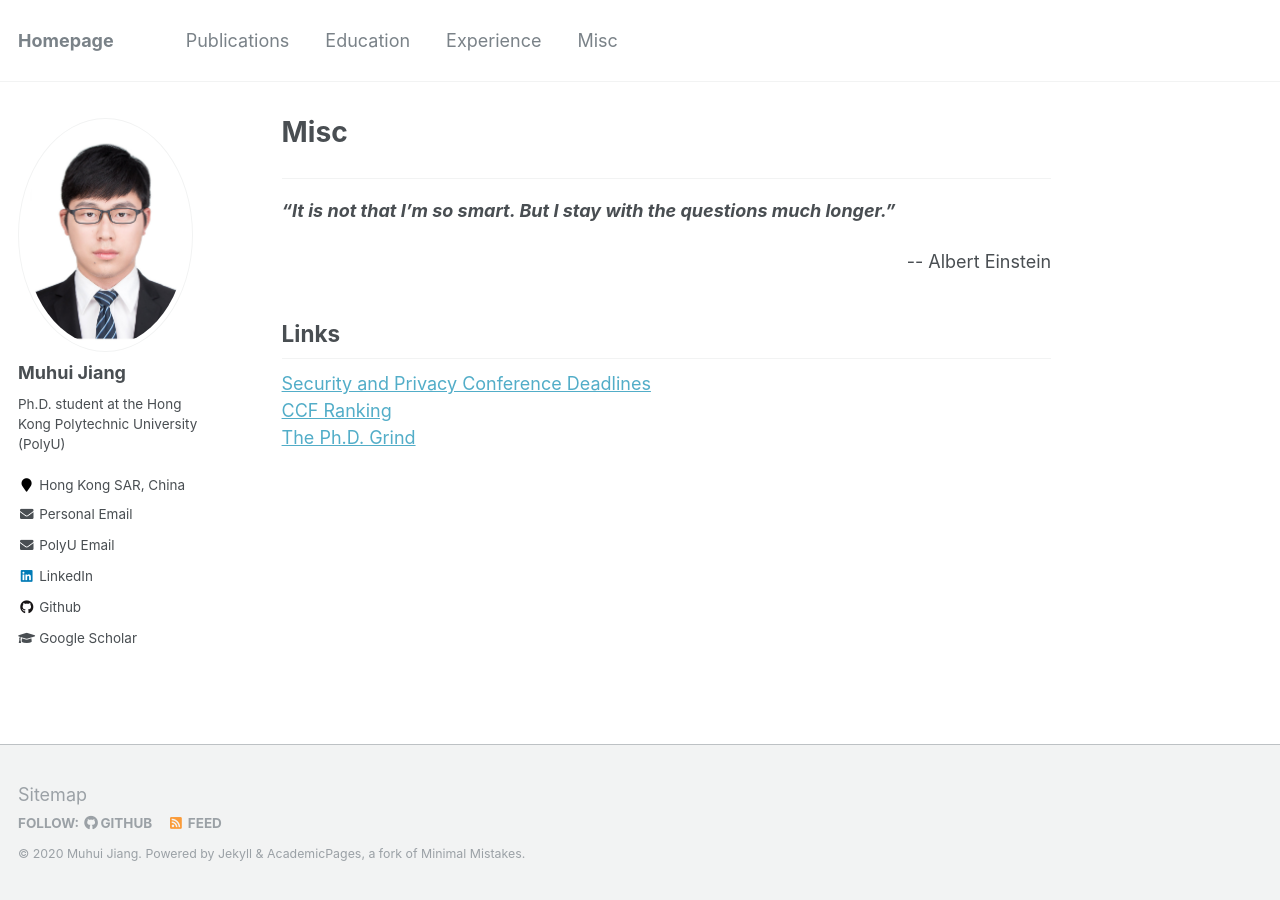
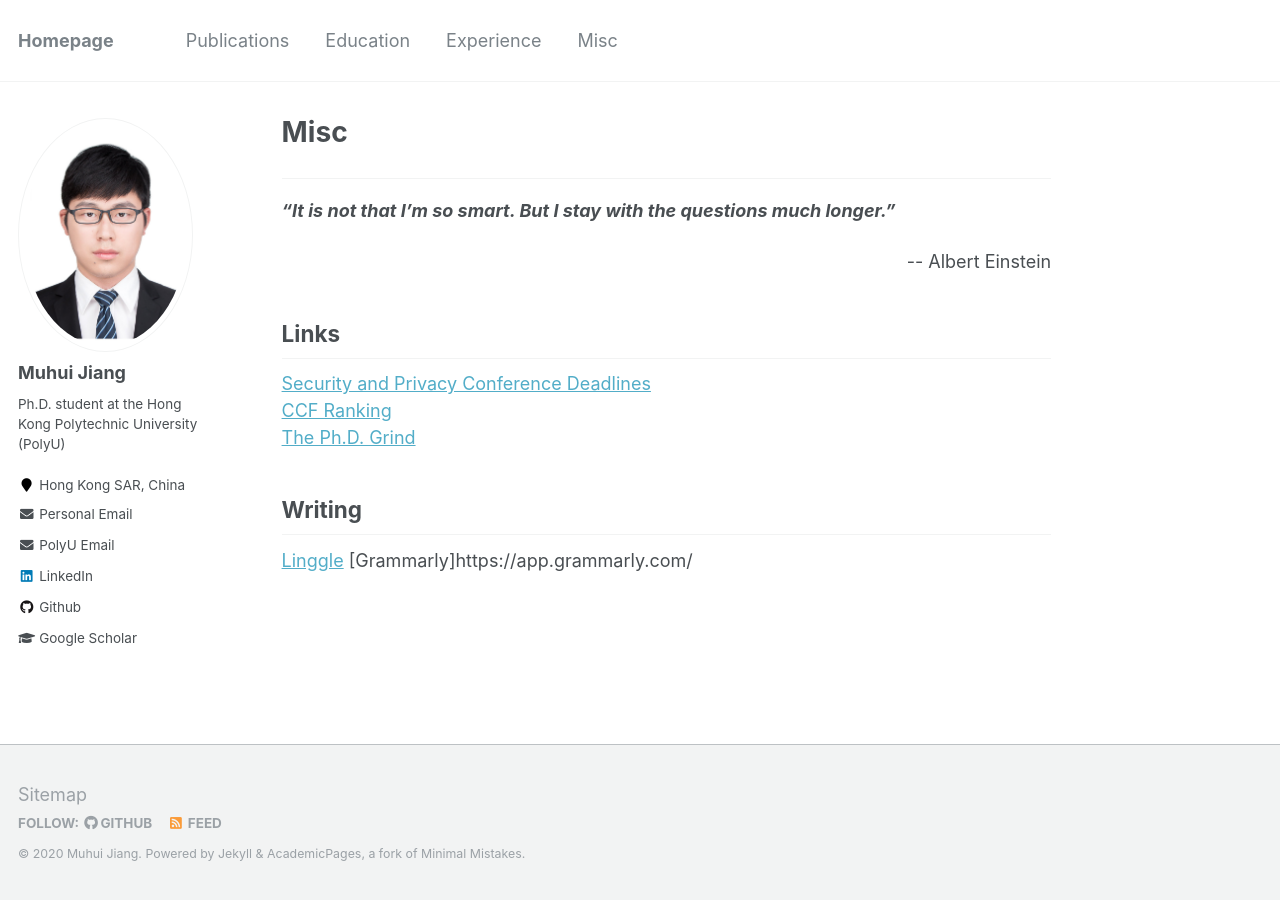
Before and after one commit to valour01/valour01.github.io, a Jekyll site: the page built from _pages/misc.md, in a window 1280 px wide. Built offline with Jekyll 4.4.1, drawn with Linux system fonts in a browser that asks for light colours.

Commit message:
fix errors

```diff
--- a/_pages/misc.md
+++ b/_pages/misc.md
@@ -17,3 +17,8 @@ redirect_from:
 [Security and Privacy Conference Deadlines](https://sec-deadlines.github.io/) <br>
 [CCF Ranking](https://www.ccf.org.cn/Academic_Evaluation/By_category/)<br>
 [The Ph.D. Grind](http://pgbovine.net/PhD-memoir/pguo-PhD-grind.pdf)
+
+
+## Writing
+[Linggle](https://linggle.com/)
+[Grammarly]https://app.grammarly.com/
```
Also changed, not shown: _pages/experience.md (+1 -1 lines).
